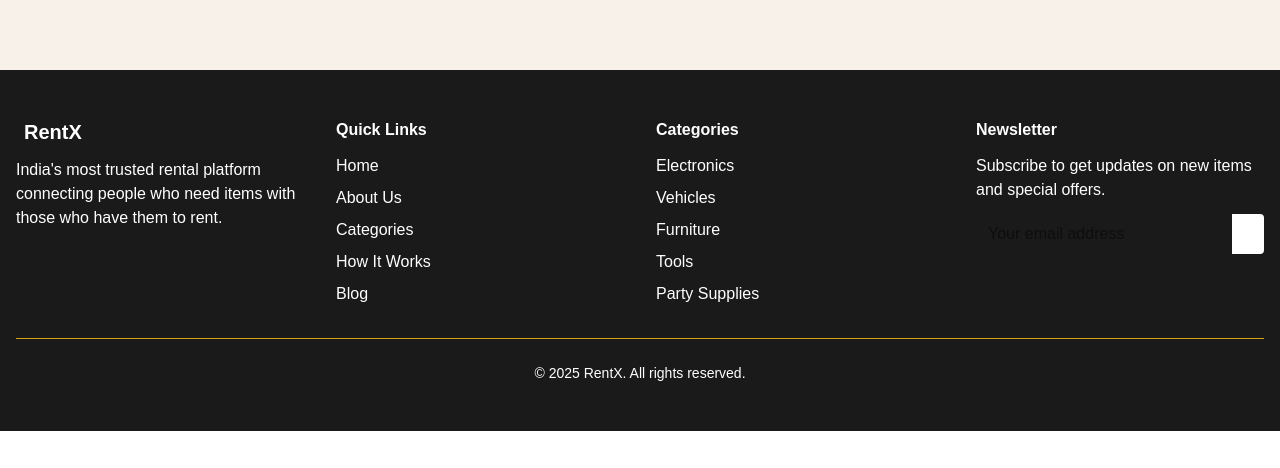
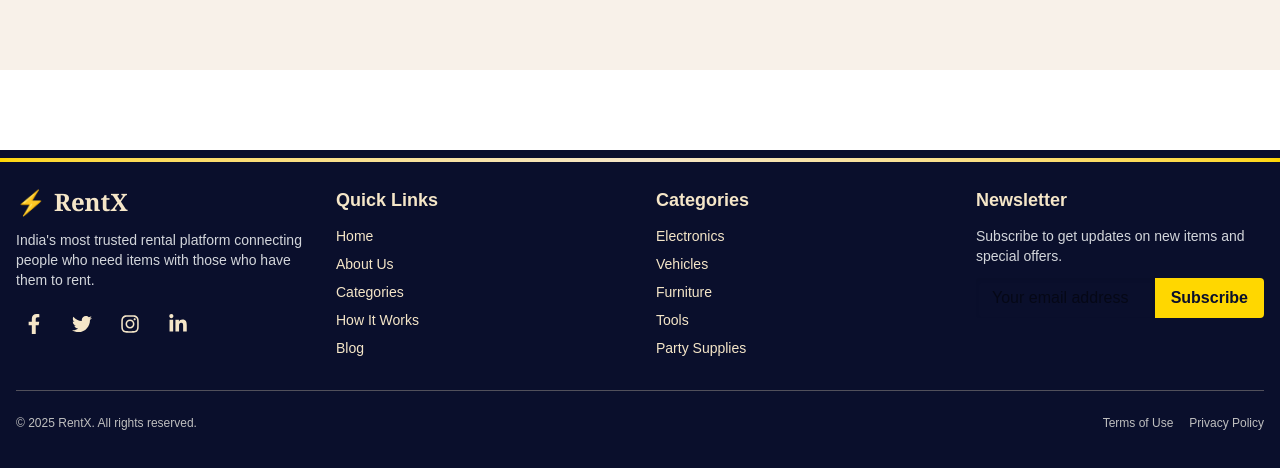
Before and after one commit to nikhil-os/rentx, a Next.js app in the folder rentx-frontend/: page /bookings in a window 1280 px wide. Shown: the part 804-1272 px from the top of the page. Before the commit the page ends 1235 px from the top, so only its background shows below. Built offline with nearby package versions, Linux system fonts and the light colour scheme; no server answers.

Commit message:
refactor HeroSection component for improved loading state and error handling; enhance animations and styling

```diff
--- /dev/null
+++ b/rentx-frontend/src/components/MotionDiv.js
@@ -0,0 +1,3 @@
+'use client';
+import { motion } from 'framer-motion';
+export const MotionDiv = motion.div;
--- a/rentx-frontend/src/components/homepage/Footer.js
+++ b/rentx-frontend/src/components/homepage/Footer.js
@@ -1,51 +1,121 @@
 import Link from 'next/link';
+import { FaFacebookF, FaTwitter, FaInstagram, FaLinkedinIn } from 'react-icons/fa';
+import { MotionDiv } from '../MotionDiv'; // Adjust path if needed
 
 export default function Footer() {
+  const fadeIn = (delay = 0) => ({
+    hidden: { opacity: 0, y: 40 },
+    show: {
+      opacity: 1,
+      y: 0,
+      transition: { duration: 0.6, delay }
+    }
+  });
+
   return (
-    <footer className="bg-[#1A1A1A] text-white py-12">
+    <footer className="bg-[#0A0F2C] text-[#F5E6C8] pt-2 pb-10 mt-20">
+      {/* Glowing Top Border */}
+      <div className="h-1 w-full bg-gradient-to-r from-[#FFD700] via-[#F5E6C8] to-[#FFD700] mb-6"></div>
+
       <div className="container mx-auto px-4">
         <div className="grid grid-cols-1 md:grid-cols-4 gap-8 mb-8">
-          <div>
-            <h4 className="font-bold text-xl mb-3 flex items-center"><i className="fas fa-exchange-alt mr-2"></i>RentX</h4>
-            <p className="mb-4">India's most trusted rental platform connecting people who need items with those who have them to rent.</p>
-            <div className="flex gap-3 text-lg">
-              <a href="https://facebook.com"><i className="fab fa-facebook-f"></i></a>
-              <a href="https://twitter.com"><i className="fab fa-twitter"></i></a>
-              <a href="https://instagram.com"><i className="fab fa-instagram"></i></a>
-              <a href="https://linkedin.com"><i className="fab fa-linkedin-in"></i></a>
+
+          {/* Logo & Social */}
+          <MotionDiv
+            variants={fadeIn(0)}
+            initial="hidden"
+            whileInView="show"
+            viewport={{ once: true }}
+          >
+            <h4 className="font-bold text-2xl mb-3 font-serif flex items-center">
+              <span className="text-[#FFD700] mr-2">⚡</span>RentX
+            </h4>
+            <p className="mb-4 text-sm text-[#D3D6DB]">
+              India's most trusted rental platform connecting people who need items with those who have them to rent.
+            </p>
+            <div className="flex gap-3 text-xl">
+              <a href="https://facebook.com" target="_blank" className="p-2 rounded-full hover:bg-[#F5E6C8] hover:text-[#0A0F2C] transition"><FaFacebookF /></a>
+              <a href="https://twitter.com" target="_blank" className="p-2 rounded-full hover:bg-[#F5E6C8] hover:text-[#0A0F2C] transition"><FaTwitter /></a>
+              <a href="https://instagram.com" target="_blank" className="p-2 rounded-full hover:bg-[#F5E6C8] hover:text-[#0A0F2C] transition"><FaInstagram /></a>
+              <a href="https://linkedin.com" target="_blank" className="p-2 rounded-full hover:bg-[#F5E6C8] hover:text-[#0A0F2C] transition"><FaLinkedinIn /></a>
             </div>
+          </MotionDiv>
+
+          {/* Quick Links */}
+          <MotionDiv
+            variants={fadeIn(0.2)}
+            initial="hidden"
+            whileInView="show"
+            viewport={{ once: true }}
+          >
+            <h5 className="font-bold mb-3 text-lg">Quick Links</h5>
+            <ul className="space-y-2 text-sm">
+              <li><Link href="/" className="hover:text-[#FFD700] transition">Home</Link></li>
+              <li><Link href="/about" className="hover:text-[#FFD700] transition">About Us</Link></li>
+              <li><Link href="/category" className="hover:text-[#FFD700] transition">Categories</Link></li>
+              <li><Link href="/how-it-works" className="hover:text-[#FFD700] transition">How It Works</Link></li>
+              <li><Link href="/blog" className="hover:text-[#FFD700] transition">Blog</Link></li>
+            </ul>
+          </MotionDiv>
+
+          {/* Categories */}
+          <MotionDiv
+            variants={fadeIn(0.4)}
+            initial="hidden"
+            whileInView="show"
+            viewport={{ once: true }}
+          >
+            <h5 className="font-bold mb-3 text-lg">Categories</h5>
+            <ul className="space-y-2 text-sm">
+              <li><Link href="/electronics" className="hover:text-[#FFD700] transition">Electronics</Link></li>
+              <li><Link href="/vehicles" className="hover:text-[#FFD700] transition">Vehicles</Link></li>
+              <li><Link href="/furniture" className="hover:text-[#FFD700] transition">Furniture</Link></li>
+              <li><Link href="/tools" className="hover:text-[#FFD700] transition">Tools</Link></li>
+              <li><Link href="/party-supplies" className="hover:text-[#FFD700] transition">Party Supplies</Link></li>
+            </ul>
+          </MotionDiv>
+
+          {/* Newsletter */}
+          <MotionDiv
+            variants={fadeIn(0.6)}
+            initial="hidden"
+            whileInView="show"
+            viewport={{ once: true }}
+          >
+            <h5 className="font-bold mb-3 text-lg">Newsletter</h5>
+            <p className="mb-3 text-sm text-[#D3D6DB]">Subscribe to get updates on new items and special offers.</p>
+            <form className="flex">
+              <input
+                type="email"
+                className="rounded-l px-4 py-2 w-full shadow-inner outline-none text-black"
+                placeholder="Your email address"
+              />
+              <button
+                className="bg-[#FFD700] text-[#0A0F2C] px-4 py-2 rounded-r font-semibold hover:bg-white transition"
+                type="submit"
+              >
+                Subscribe
+              </button>
+            </form>
+          </MotionDiv>
+
+        </div>
+
+        {/* Footer Bottom */}
+        <hr className="border-[#F5E6C8]/30 my-6" />
+        <MotionDiv
+          variants={fadeIn(0.8)}
+          initial="hidden"
+          whileInView="show"
+          viewport={{ once: true }}
+          className="flex flex-col md:flex-row justify-between items-center text-xs text-[#BFBFBF]"
+        >
+          <div className="mb-2 md:mb-0">© {new Date().getFullYear()} RentX. All rights reserved.</div>
+          <div className="space-x-4">
+            <Link href="/terms" className="hover:text-white transition">Terms of Use</Link>
+            <Link href="/privacy" className="hover:text-white transition">Privacy Policy</Link>
           </div>
-          <div>
-            <h5 className="font-bold mb-3">Quick Links</h5>
-            <ul className="space-y-2">
-              <li><Link href="/" className="hover:text-[#D4A017]">Home</Link></li>
-              <li><Link href="/about" className="hover:text-[#D4A017]">About Us</Link></li>
-              <li><Link href="/category" className="hover:text-[#D4A017]">Categories</Link></li>
-              <li><Link href="/how-it-works" className="hover:text-[#D4A017]">How It Works</Link></li>
-              <li><Link href="/blog" className="hover:text-[#D4A017]">Blog</Link></li>
-            </ul>
-          </div>
-          <div>
-            <h5 className="font-bold mb-3">Categories</h5>
-            <ul className="space-y-2">
-              <li><Link href="/electronics" className="hover:text-[#D4A017]">Electronics</Link></li>
-              <li><Link href="/vehicles" className="hover:text-[#D4A017]">Vehicles</Link></li>
-              <li><Link href="/furniture" className="hover:text-[#D4A017]">Furniture</Link></li>
-              <li><Link href="/tools" className="hover:text-[#D4A017]">Tools</Link></li>
-              <li><Link href="/party-supplies" className="hover:text-[#D4A017]">Party Supplies</Link></li>
-            </ul>
-          </div>
-          <div>
-            <h5 className="font-bold mb-3">Newsletter</h5>
-            <p className="mb-3">Subscribe to get updates on new items and special offers.</p>
-            <form className="flex">
-              <input type="email" className="rounded-l px-3 py-2 text-black w-full" placeholder="Your email address" />
-              <button className="bg-white text-[#1A1A1A] px-4 py-2 rounded-r" type="submit"><i className="fas fa-paper-plane"></i></button>
-            </form>
-          </div>
-        </div>
-        <hr className="border-[#D4A017] my-6" />
-        <div className="text-center text-sm">© 2025 RentX. All rights reserved.</div>
+        </MotionDiv>
       </div>
     </footer>
   );
```
Also changed, not shown: rentx-frontend/src/components/homepage/HeroSection.js (+23 -30 lines).
